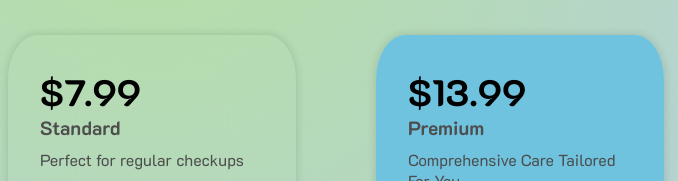
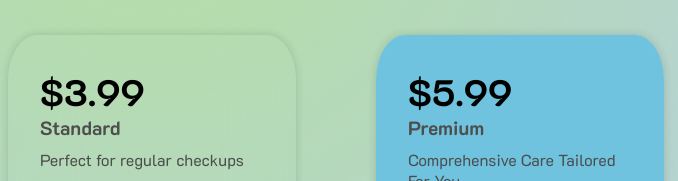
Before and after one commit to Utkarsh77218/Medigo_Subscription, a plain HTML site: page index.html in a window 1280 px wide. Shown: the part 240-421 px from the top of the page, 488-1166 px from the left. Drawn offline with Linux system fonts and the light colour scheme.

Commit message:
add more

```diff
--- a/index.html
+++ b/index.html
@@ -69,7 +69,7 @@
                 <input class="curr_plan" type="button" value="Current Plan">
             </div>
             <div class="glass_div">
-                <h2 style="font-size: 230%;">$7.99</h2>
+                <h2 style="font-size: 230%;">$3.99</h2>
                 <h4 style="color: #4d4d4d; font-size: 120%;">Standard</h4>
                 <p style="padding: 1%; padding-left: 0%; margin-top: 3%; color: #4d4d4d;">Perfect for regular checkups</p>
                 <div>
@@ -91,7 +91,7 @@
                 <input class="plan_button" type="button" value="Choose Plan" onclick="payment_page()">
             </div>
             <div class="glass_div premium_pro">
-                <h2 style="font-size: 230%;">$13.99</h2>
+                <h2 style="font-size: 230%;">$5.99</h2>
                 <h4 style="color: #4d4d4d; font-size: 120%;">Premium</h4>
                 <p style="padding: 1%; padding-left: 0%; margin-top: 3%; color: #4d4d4d;">Comprehensive Care Tailored For You</p>
                 <ul style="padding: 5%; padding-bottom: 0%; color: #4d4d4d; list-style-type: none;">
```
Also changed, not shown: yearly_subscription_page.html (+2 -2 lines).
